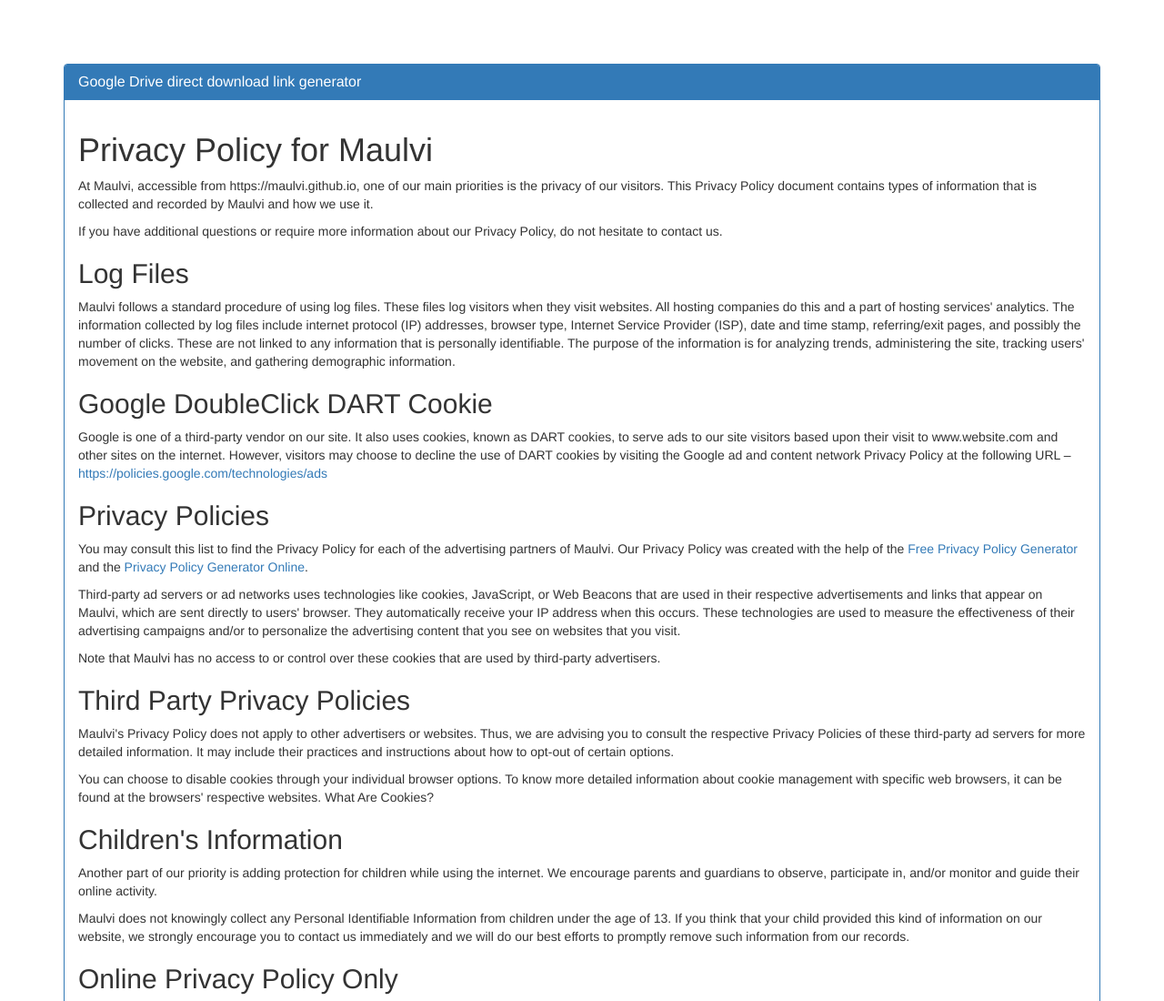
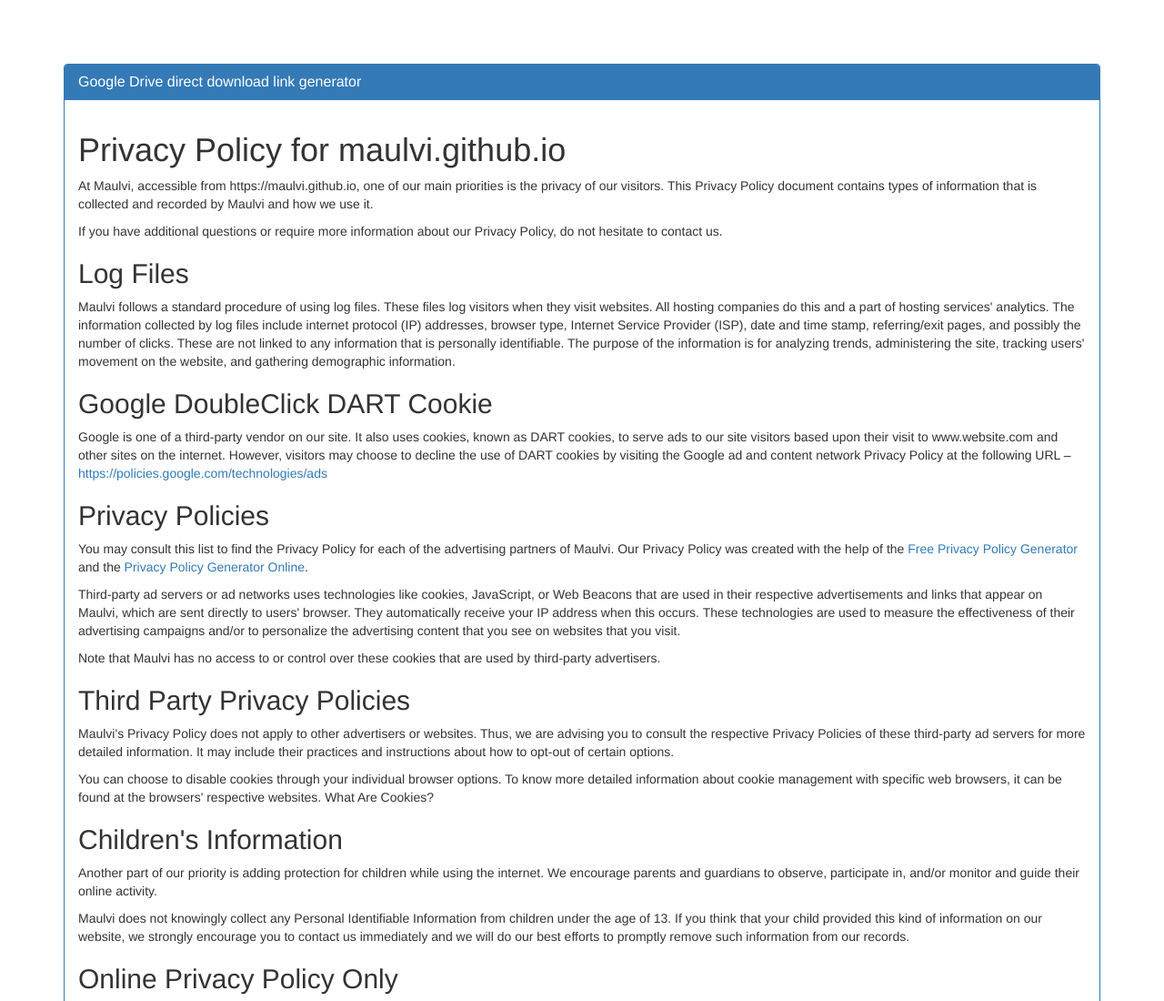
Before and after one commit to maulvi/maulvi.github.io, a plain HTML site: page privacy-policy.html in a window 1280 px wide. Shown: the top 1100 px of the page at 91% size. Drawn offline with nearby package versions, Linux system fonts and the light colour scheme; some packages are replaced by stand-ins of ours; a script that the page names is missing.

Commit message:
Update privacy-policy.html

```diff
--- a/privacy-policy.html
+++ b/privacy-policy.html
@@ -20,7 +20,7 @@
     </div>
     <div class="panel-body">
 
-<h1>Privacy Policy for Maulvi</h1>
+<h1>Privacy Policy for maulvi.github.io</h1>
 
 <p>At Maulvi, accessible from https://maulvi.github.io, one of our main priorities is the privacy of our visitors. This Privacy Policy document contains types of information that is collected and recorded by Maulvi and how we use it.</p>
 
```
